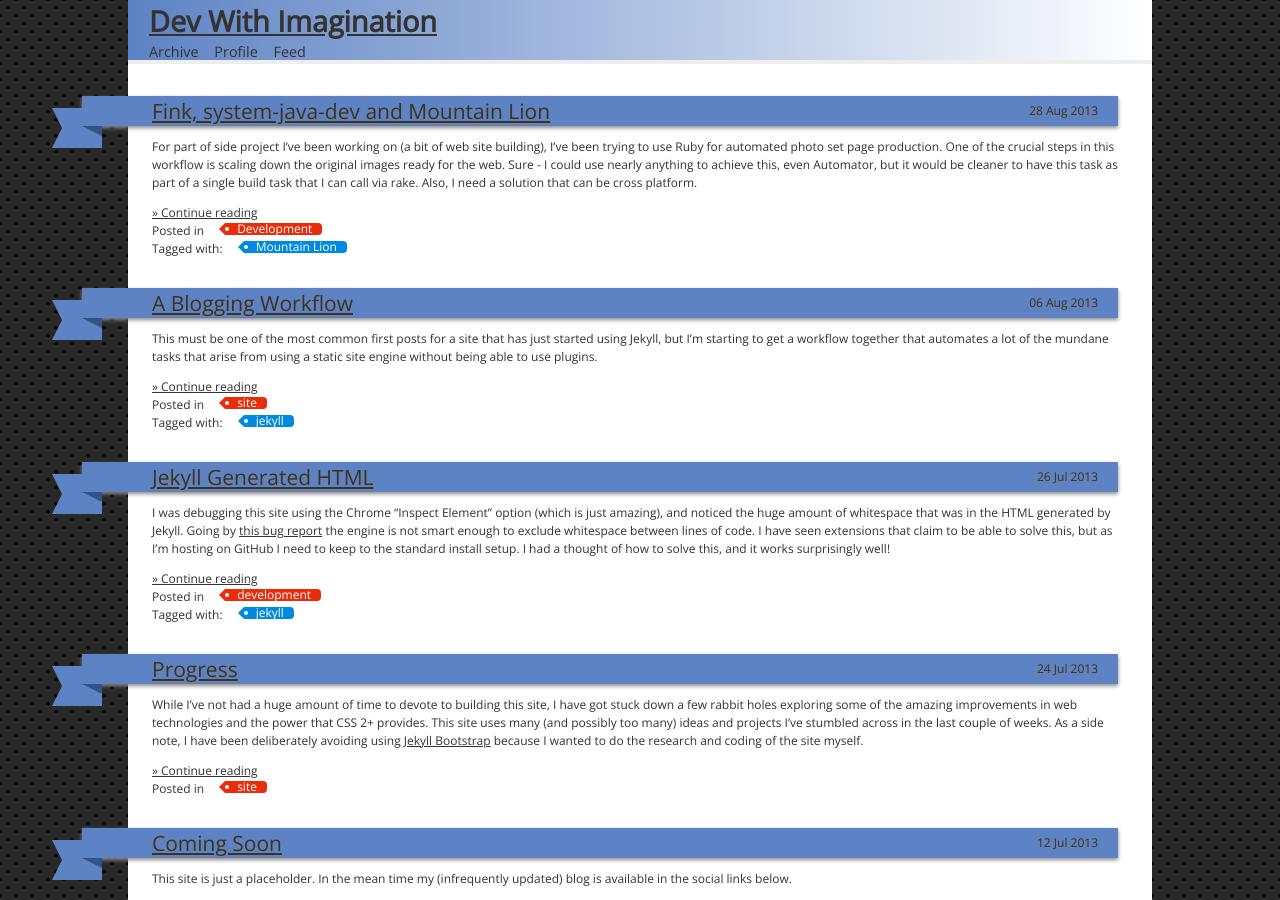
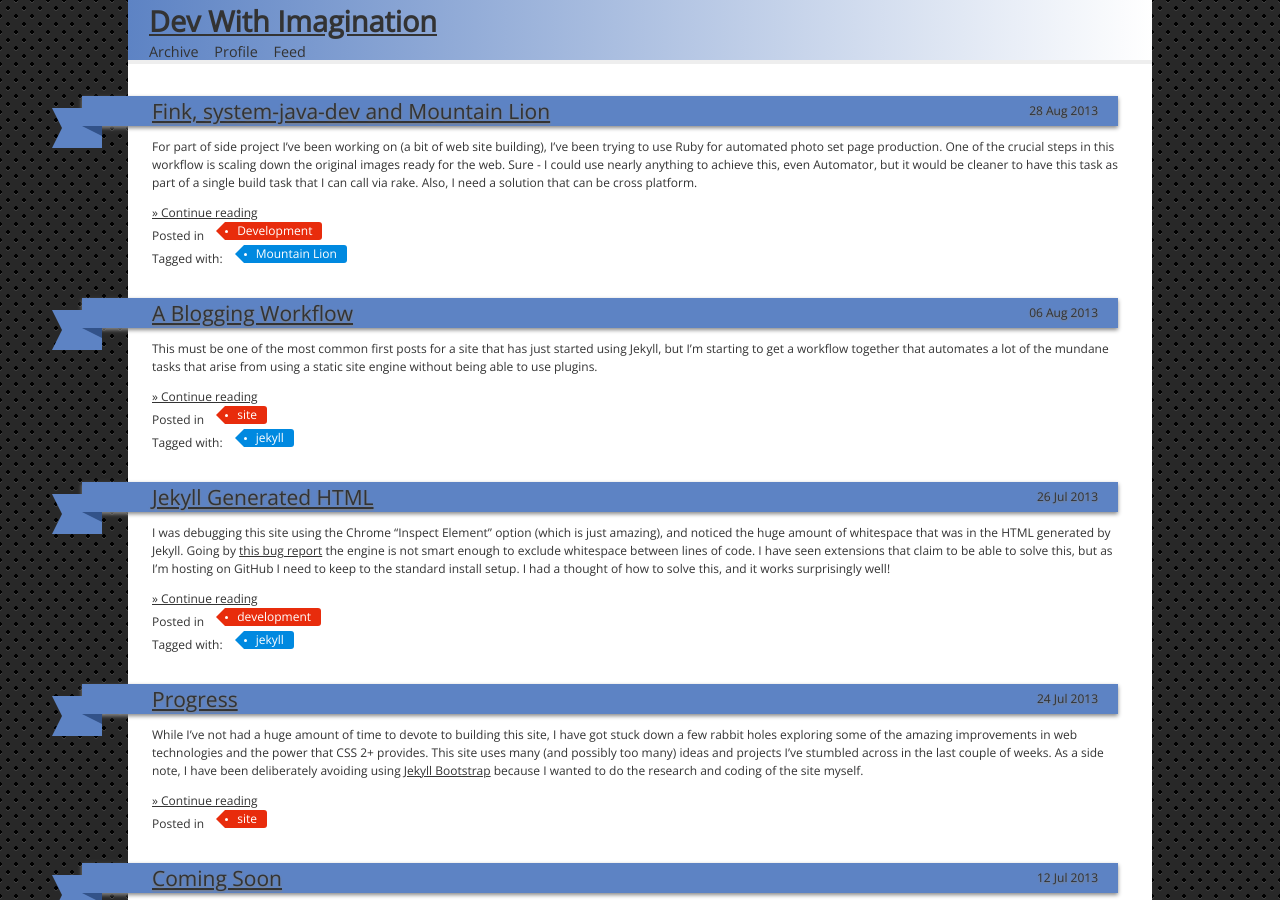
Before and after one commit to dhutchison/dhutchison.github.io, a Jekyll site: the page built from index.html, in a window 1280 px wide and 900 px high. Built offline with Jekyll 4.4.1, drawn with Linux system fonts in a browser that asks for light colours; Markdown is read by kramdown in place of the engine named in the settings; the list of posts is cut into pages by our own code.

Commit message:
Tweaks to tag appearance for relative sizing.

```diff
--- a/_includes/widgets/postCategoryList.html
+++ b/_includes/widgets/postCategoryList.html
@@ -10,7 +10,7 @@
 	For more Jekyll widgets, see <http://www.github.com/NetzwergX/jekyll-template-toolkit>.
 {% endcomment %}
 {% if post.categories.size > 0 %}
-	<div>Posted in
+	<div><span class="tagListTitle">Posted in </span>
 		<ul class="inlineListCategories">
 			{% for category in post.categories %}
 				<li>
--- a/_includes/widgets/postTagList.html
+++ b/_includes/widgets/postTagList.html
@@ -10,7 +10,7 @@
 	For more Jekyll widgets, see <http://www.github.com/NetzwergX/jekyll-template-toolkit>.
 {% endcomment %}
 {% if post.tags.size > 0 %}
-	<div>Tagged with:
+	<div><span class="tagListTitle">Tagged with: </span>
 		<ul class="inlineListTags">
 		{% for tag in post.tags %}
 			<li>
--- a/css/main.css
+++ b/css/main.css
@@ -10,6 +10,7 @@
 /*
  * Variables
  */
+/* Need to use the below when multiplying */
 /* Functions */
 /*****************************************************************************/
 /*
@@ -272,6 +273,9 @@ table {
   display: inline-block;
   margin-right: 1em;
 }
+.container .site .tagListTitle {
+  display: inline-block;
+}
 .container .site .post {
   text-align: left;
 }
@@ -525,8 +529,8 @@ table {
 .container .site .post footer .inlineListTags li,
 .container .site .post footer .inlineListTags a {
   float: left;
-  height: 18px;
-  line-height: 18px;
+  height: 27px;
+  line-height: 1.5em;
   position: relative;
   font-size: 18px;
 }
@@ -544,16 +548,16 @@ table {
   background: #0089e0;
   color: #ffffff;
   text-decoration: none;
-  -webkit-border-top-right-radius: 4px;
-  -webkit-border-bottom-right-radius: 4px;
+  -webkit-border-top-right-radius: 4.5px;
+  -webkit-border-bottom-right-radius: 4.5px;
   -webkit-border-bottom-left-radius: 0;
   -webkit-border-top-left-radius: 0;
-  -moz-border-radius-topright: 4px;
-  -moz-border-radius-bottomright: 4px;
+  -moz-border-radius-topright: 4.5px;
+  -moz-border-radius-bottomright: 4.5px;
   -moz-border-radius-bottomleft: 0;
   -moz-border-radius-topleft: 0;
-  border-top-right-radius: 4px;
-  border-bottom-right-radius: 4px;
+  border-top-right-radius: 4.5px;
+  border-bottom-right-radius: 4.5px;
   border-bottom-left-radius: 0;
   border-top-left-radius: 0;
   -moz-background-clip: padding-box;
@@ -565,24 +569,24 @@ table {
   float: left;
   position: absolute;
   top: 0;
-  left: -9px;
+  left: -14px;
   width: 0;
   height: 0;
   border-color: transparent #0089e0 transparent transparent;
   border-style: solid;
-  border-width: 9px 9px 9px 0;
+  border-width: 14px 14px 14px 0;
 }
 .container .site .post footer .inlineListTags a:after {
   content: "";
   position: absolute;
-  top: 7px;
+  top: 11.75px;
   left: 0;
   float: left;
-  width: 4px;
-  height: 4px;
-  -webkit-border-radius: 2px;
-  -moz-border-radius: 2px;
-  border-radius: 2px;
+  width: 4.5px;
+  height: 4.5px;
+  -webkit-border-radius: 2.25px;
+  -moz-border-radius: 2.25px;
+  border-radius: 2.25px;
   background: #ffffff;
   -webkit-box-shadow: -1px -1px 2px #002b47 1px 2px rgba(0, 0, 0, 0.1);
   -moz-box-shadow: -1px -1px 2px #002b47 1px 2px rgba(0, 0, 0, 0.1);
@@ -607,8 +611,8 @@ table {
 .container .site .post footer .inlineListCategories li,
 .container .site .post footer .inlineListCategories a {
   float: left;
-  height: 18px;
-  line-height: 18px;
+  height: 27px;
+  line-height: 1.5em;
   position: relative;
   font-size: 18px;
 }
@@ -626,16 +630,16 @@ table {
   background: #e82c0c;
   color: #ffffff;
   text-decoration: none;
-  -webkit-border-top-right-radius: 4px;
-  -webkit-border-bottom-right-radius: 4px;
+  -webkit-border-top-right-radius: 4.5px;
+  -webkit-border-bottom-right-radius: 4.5px;
   -webkit-border-bottom-left-radius: 0;
   -webkit-border-top-left-radius: 0;
-  -moz-border-radius-topright: 4px;
-  -moz-border-radius-bottomright: 4px;
+  -moz-border-radius-topright: 4.5px;
+  -moz-border-radius-bottomright: 4.5px;
   -moz-border-radius-bottomleft: 0;
   -moz-border-radius-topleft: 0;
-  border-top-right-radius: 4px;
-  border-bottom-right-radius: 4px;
+  border-top-right-radius: 4.5px;
+  border-bottom-right-radius: 4.5px;
   border-bottom-left-radius: 0;
   border-top-left-radius: 0;
   -moz-background-clip: padding-box;
@@ -647,24 +651,24 @@ table {
   float: left;
   position: absolute;
   top: 0;
-  left: -9px;
+  left: -14px;
   width: 0;
   height: 0;
   border-color: transparent #e82c0c transparent transparent;
   border-style: solid;
-  border-width: 9px 9px 9px 0;
+  border-width: 14px 14px 14px 0;
 }
 .container .site .post footer .inlineListCategories a:after {
   content: "";
   position: absolute;
-  top: 7px;
+  top: 11.75px;
   left: 0;
   float: left;
-  width: 4px;
-  height: 4px;
-  -webkit-border-radius: 2px;
-  -moz-border-radius: 2px;
-  border-radius: 2px;
+  width: 4.5px;
+  height: 4.5px;
+  -webkit-border-radius: 2.25px;
+  -moz-border-radius: 2.25px;
+  border-radius: 2.25px;
   background: #ffffff;
   -webkit-box-shadow: -1px -1px 2px #571004 1px 2px rgba(0, 0, 0, 0.1);
   -moz-box-shadow: -1px -1px 2px #571004 1px 2px rgba(0, 0, 0, 0.1);
@@ -806,8 +810,8 @@ table {
   .container .site .post footer .inlineListTags li,
   .container .site .post footer .inlineListTags a {
     float: left;
-    height: 12px;
-    line-height: 12px;
+    height: 18px;
+    line-height: 1.5em;
     position: relative;
     font-size: 12px;
   }
@@ -825,16 +829,16 @@ table {
     background: #0089e0;
     color: #ffffff;
     text-decoration: none;
-    -webkit-border-top-right-radius: 4px;
-    -webkit-border-bottom-right-radius: 4px;
+    -webkit-border-top-right-radius: 3px;
+    -webkit-border-bottom-right-radius: 3px;
     -webkit-border-bottom-left-radius: 0;
     -webkit-border-top-left-radius: 0;
-    -moz-border-radius-topright: 4px;
-    -moz-border-radius-bottomright: 4px;
+    -moz-border-radius-topright: 3px;
+    -moz-border-radius-bottomright: 3px;
     -moz-border-radius-bottomleft: 0;
     -moz-border-radius-topleft: 0;
-    border-top-right-radius: 4px;
-    border-bottom-right-radius: 4px;
+    border-top-right-radius: 3px;
+    border-bottom-right-radius: 3px;
     border-bottom-left-radius: 0;
     border-top-left-radius: 0;
     -moz-background-clip: padding-box;
@@ -846,24 +850,24 @@ table {
     float: left;
     position: absolute;
     top: 0;
-    left: -6px;
+    left: -9px;
     width: 0;
     height: 0;
     border-color: transparent #0089e0 transparent transparent;
     border-style: solid;
-    border-width: 6px 6px 6px 0;
+    border-width: 9px 9px 9px 0;
   }
   .container .site .post footer .inlineListTags a:after {
     content: "";
     position: absolute;
-    top: 4px;
+    top: 7.5px;
     left: 0;
     float: left;
-    width: 4px;
-    height: 4px;
-    -webkit-border-radius: 2px;
-    -moz-border-radius: 2px;
-    border-radius: 2px;
+    width: 3px;
+    height: 3px;
+    -webkit-border-radius: 1.5px;
+    -moz-border-radius: 1.5px;
+    border-radius: 1.5px;
     background: #ffffff;
     -webkit-box-shadow: -1px -1px 2px #002b47 1px 2px rgba(0, 0, 0, 0.1);
     -moz-box-shadow: -1px -1px 2px #002b47 1px 2px rgba(0, 0, 0, 0.1);
@@ -888,8 +892,8 @@ table {
   .container .site .post footer .inlineListCategories li,
   .container .site .post footer .inlineListCategories a {
     float: left;
-    height: 12px;
-    line-height: 12px;
+    height: 18px;
+    line-height: 1.5em;
     position: relative;
     font-size: 12px;
   }
@@ -907,16 +911,16 @@ table {
     background: #e82c0c;
     color: #ffffff;
     text-decoration: none;
-    -webkit-border-top-right-radius: 4px;
-    -webkit-border-bottom-right-radius: 4px;
+    -webkit-border-top-right-radius: 3px;
+    -webkit-border-bottom-right-radius: 3px;
     -webkit-border-bottom-left-radius: 0;
     -webkit-border-top-left-radius: 0;
-    -moz-border-radius-topright: 4px;
-    -moz-border-radius-bottomright: 4px;
+    -moz-border-radius-topright: 3px;
+    -moz-border-radius-bottomright: 3px;
     -moz-border-radius-bottomleft: 0;
     -moz-border-radius-topleft: 0;
-    border-top-right-radius: 4px;
-    border-bottom-right-radius: 4px;
+    border-top-right-radius: 3px;
+    border-bottom-right-radius: 3px;
     border-bottom-left-radius: 0;
     border-top-left-radius: 0;
     -moz-background-clip: padding-box;
@@ -928,24 +932,24 @@ table {
     float: left;
     position: absolute;
     top: 0;
-    left: -6px;
+    left: -9px;
     width: 0;
     height: 0;
     border-color: transparent #e82c0c transparent transparent;
     border-style: solid;
-    border-width: 6px 6px 6px 0;
+    border-width: 9px 9px 9px 0;
   }
   .container .site .post footer .inlineListCategories a:after {
     content: "";
     position: absolute;
-    top: 4px;
+    top: 7.5px;
     left: 0;
     float: left;
-    width: 4px;
-    height: 4px;
-    -webkit-border-radius: 2px;
-    -moz-border-radius: 2px;
-    border-radius: 2px;
+    width: 3px;
+    height: 3px;
+    -webkit-border-radius: 1.5px;
+    -moz-border-radius: 1.5px;
+    border-radius: 1.5px;
     background: #ffffff;
     -webkit-box-shadow: -1px -1px 2px #571004 1px 2px rgba(0, 0, 0, 0.1);
     -moz-box-shadow: -1px -1px 2px #571004 1px 2px rgba(0, 0, 0, 0.1);
@@ -1088,8 +1092,8 @@ table {
   .container .site .post footer .inlineListTags li,
   .container .site .post footer .inlineListTags a {
     float: left;
-    height: 16px;
-    line-height: 16px;
+    height: 24px;
+    line-height: 1.5em;
     position: relative;
     font-size: 16px;
   }
@@ -1128,17 +1132,17 @@ table {
     float: left;
     position: absolute;
     top: 0;
-    left: -8px;
+    left: -12px;
     width: 0;
     height: 0;
     border-color: transparent #0089e0 transparent transparent;
     border-style: solid;
-    border-width: 8px 8px 8px 0;
+    border-width: 12px 12px 12px 0;
   }
   .container .site .post footer .inlineListTags a:after {
     content: "";
     position: absolute;
-    top: 6px;
+    top: 10px;
     left: 0;
     float: left;
     width: 4px;
@@ -1170,8 +1174,8 @@ table {
   .container .site .post footer .inlineListCategories li,
   .container .site .post footer .inlineListCategories a {
     float: left;
-    height: 16px;
-    line-height: 16px;
+    height: 24px;
+    line-height: 1.5em;
     position: relative;
     font-size: 16px;
   }
@@ -1210,17 +1214,17 @@ table {
     float: left;
     position: absolute;
     top: 0;
-    left: -8px;
+    left: -12px;
     width: 0;
     height: 0;
     border-color: transparent #e82c0c transparent transparent;
     border-style: solid;
-    border-width: 8px 8px 8px 0;
+    border-width: 12px 12px 12px 0;
   }
   .container .site .post footer .inlineListCategories a:after {
     content: "";
     position: absolute;
-    top: 6px;
+    top: 10px;
     left: 0;
     float: left;
     width: 4px;
@@ -1365,8 +1369,8 @@ table {
   .container .site .post footer .inlineListTags li,
   .container .site .post footer .inlineListTags a {
     float: left;
-    height: 12px;
-    line-height: 12px;
+    height: 18px;
+    line-height: 1.5em;
     position: relative;
     font-size: 12px;
   }
@@ -1384,16 +1388,16 @@ table {
     background: #0089e0;
     color: #ffffff;
     text-decoration: none;
-    -webkit-border-top-right-radius: 4px;
-    -webkit-border-bottom-right-radius: 4px;
+    -webkit-border-top-right-radius: 3px;
+    -webkit-border-bottom-right-radius: 3px;
     -webkit-border-bottom-left-radius: 0;
     -webkit-border-top-left-radius: 0;
-    -moz-border-radius-topright: 4px;
-    -moz-border-radius-bottomright: 4px;
+    -moz-border-radius-topright: 3px;
+    -moz-border-radius-bottomright: 3px;
     -moz-border-radius-bottomleft: 0;
     -moz-border-radius-topleft: 0;
-    border-top-right-radius: 4px;
-    border-bottom-right-radius: 4px;
+    border-top-right-radius: 3px;
+    border-bottom-right-radius: 3px;
     border-bottom-left-radius: 0;
     border-top-left-radius: 0;
     -moz-background-clip: padding-box;
@@ -1405,24 +1409,24 @@ table {
     float: left;
     position: absolute;
     top: 0;
-    left: -6px;
+    left: -9px;
     width: 0;
     height: 0;
     border-color: transparent #0089e0 transparent transparent;
     border-style: solid;
-    border-width: 6px 6px 6px 0;
+    border-width: 9px 9px 9px 0;
   }
   .container .site .post footer .inlineListTags a:after {
     content: "";
     position: absolute;
-    top: 4px;
+    top: 7.5px;
     left: 0;
     float: left;
-    width: 4px;
-    height: 4px;
-    -webkit-border-radius: 2px;
-    -moz-border-radius: 2px;
-    border-radius: 2px;
+    width: 3px;
+    height: 3px;
+    -webkit-border-radius: 1.5px;
+    -moz-border-radius: 1.5px;
+    border-radius: 1.5px;
     background: #ffffff;
     -webkit-box-shadow: -1px -1px 2px #002b47 1px 2px rgba(0, 0, 0, 0.1);
     -moz-box-shadow: -1px -1px 2px #002b47 1px 2px rgba(0, 0, 0, 0.1);
@@ -1447,8 +1451,8 @@ table {
   .container .site .post footer .inlineListCategories li,
   .container .site .post footer .inlineListCategories a {
     float: left;
-    height: 12px;
-    line-height: 12px;
+    height: 18px;
+    line-height: 1.5em;
     position: relative;
     font-size: 12px;
   }
@@ -1466,16 +1470,16 @@ table {
     background: #e82c0c;
     color: #ffffff;
     text-decoration: none;
-    -webkit-border-top-right-radius: 4px;
-    -webkit-border-bottom-right-radius: 4px;
+    -webkit-border-top-right-radius: 3px;
+    -webkit-border-bottom-right-radius: 3px;
     -webkit-border-bottom-left-radius: 0;
     -webkit-border-top-left-radius: 0;
-    -moz-border-radius-topright: 4px;
-    -moz-border-radius-bottomright: 4px;
+    -moz-border-radius-topright: 3px;
+    -moz-border-radius-bottomright: 3px;
     -moz-border-radius-bottomleft: 0;
     -moz-border-radius-topleft: 0;
-    border-top-right-radius: 4px;
-    border-bottom-right-radius: 4px;
+    border-top-right-radius: 3px;
+    border-bottom-right-radius: 3px;
     border-bottom-left-radius: 0;
     border-top-left-radius: 0;
     -moz-background-clip: padding-box;
@@ -1487,24 +1491,24 @@ table {
     float: left;
     position: absolute;
     top: 0;
-    left: -6px;
+    left: -9px;
     width: 0;
     height: 0;
     border-color: transparent #e82c0c transparent transparent;
     border-style: solid;
-    border-width: 6px 6px 6px 0;
+    border-width: 9px 9px 9px 0;
   }
   .container .site .post footer .inlineListCategories a:after {
     content: "";
     position: absolute;
-    top: 4px;
+    top: 7.5px;
     left: 0;
     float: left;
-    width: 4px;
-    height: 4px;
-    -webkit-border-radius: 2px;
-    -moz-border-radius: 2px;
-    border-radius: 2px;
+    width: 3px;
+    height: 3px;
+    -webkit-border-radius: 1.5px;
+    -moz-border-radius: 1.5px;
+    border-radius: 1.5px;
     background: #ffffff;
     -webkit-box-shadow: -1px -1px 2px #571004 1px 2px rgba(0, 0, 0, 0.1);
     -moz-box-shadow: -1px -1px 2px #571004 1px 2px rgba(0, 0, 0, 0.1);
@@ -1641,8 +1645,8 @@ table {
   .container .site .post footer .inlineListTags li,
   .container .site .post footer .inlineListTags a {
     float: left;
-    height: 12px;
-    line-height: 12px;
+    height: 18px;
+    line-height: 1.5em;
     position: relative;
     font-size: 12px;
   }
@@ -1660,16 +1664,16 @@ table {
     background: #0089e0;
     color: #ffffff;
     text-decoration: none;
-    -webkit-border-top-right-radius: 4px;
-    -webkit-border-bottom-right-radius: 4px;
+    -webkit-border-top-right-radius: 3px;
+    -webkit-border-bottom-right-radius: 3px;
     -webkit-border-bottom-left-radius: 0;
     -webkit-border-top-left-radius: 0;
-    -moz-border-radius-topright: 4px;
-    -moz-border-radius-bottomright: 4px;
+    -moz-border-radius-topright: 3px;
+    -moz-border-radius-bottomright: 3px;
     -moz-border-radius-bottomleft: 0;
     -moz-border-radius-topleft: 0;
-    border-top-right-radius: 4px;
-    border-bottom-right-radius: 4px;
+    border-top-right-radius: 3px;
+    border-bottom-right-radius: 3px;
     border-bottom-left-radius: 0;
     border-top-left-radius: 0;
     -moz-background-clip: padding-box;
@@ -1681,24 +1685,24 @@ table {
     float: left;
     position: absolute;
     top: 0;
-    left: -6px;
+    left: -9px;
     width: 0;
     height: 0;
     border-color: transparent #0089e0 transparent transparent;
     border-style: solid;
-    border-width: 6px 6px 6px 0;
+    border-width: 9px 9px 9px 0;
   }
   .container .site .post footer .inlineListTags a:after {
     content: "";
     position: absolute;
-    top: 4px;
+    top: 7.5px;
     left: 0;
     float: left;
-    width: 4px;
-    height: 4px;
-    -webkit-border-radius: 2px;
-    -moz-border-radius: 2px;
-    border-radius: 2px;
+    width: 3px;
+    height: 3px;
+    -webkit-border-radius: 1.5px;
+    -moz-border-radius: 1.5px;
+    border-radius: 1.5px;
     background: #ffffff;
     -webkit-box-shadow: -1px -1px 2px #002b47 1px 2px rgba(0, 0, 0, 0.1);
     -moz-box-shadow: -1px -1px 2px #002b47 1px 2px rgba(0, 0, 0, 0.1);
@@ -1723,8 +1727,8 @@ table {
   .container .site .post footer .inlineListCategories li,
   .container .site .post footer .inlineListCategories a {
     float: left;
-    height: 12px;
-    line-height: 12px;
+    height: 18px;
+    line-height: 1.5em;
     position: relative;
     font-size: 12px;
   }
@@ -1742,16 +1746,16 @@ table {
     background: #e82c0c;
     color: #ffffff;
     text-decoration: none;
-    -webkit-border-top-right-radius: 4px;
-    -webkit-border-bottom-right-radius: 4px;
+    -webkit-border-top-right-radius: 3px;
+    -webkit-border-bottom-right-radius: 3px;
     -webkit-border-bottom-left-radius: 0;
     -webkit-border-top-left-radius: 0;
-    -moz-border-radius-topright: 4px;
-    -moz-border-radius-bottomright: 4px;
+    -moz-border-radius-topright: 3px;
+    -moz-border-radius-bottomright: 3px;
     -moz-border-radius-bottomleft: 0;
     -moz-border-radius-topleft: 0;
-    border-top-right-radius: 4px;
-    border-bottom-right-radius: 4px;
+    border-top-right-radius: 3px;
+    border-bottom-right-radius: 3px;
     border-bottom-left-radius: 0;
     border-top-left-radius: 0;
     -moz-background-clip: padding-box;
@@ -1763,24 +1767,24 @@ table {
     float: left;
     position: absolute;
     top: 0;
-    left: -6px;
+    left: -9px;
     width: 0;
     height: 0;
     border-color: transparent #e82c0c transparent transparent;
     border-style: solid;
-    border-width: 6px 6px 6px 0;
+    border-width: 9px 9px 9px 0;
   }
   .container .site .post footer .inlineListCategories a:after {
     content: "";
     position: absolute;
-    top: 4px;
+    top: 7.5px;
     left: 0;
     float: left;
-    width: 4px;
-    height: 4px;
-    -webkit-border-radius: 2px;
-    -moz-border-radius: 2px;
-    border-radius: 2px;
+    width: 3px;
+    height: 3px;
+    -webkit-border-radius: 1.5px;
+    -moz-border-radius: 1.5px;
+    border-radius: 1.5px;
     background: #ffffff;
     -webkit-box-shadow: -1px -1px 2px #571004 1px 2px rgba(0, 0, 0, 0.1);
     -moz-box-shadow: -1px -1px 2px #571004 1px 2px rgba(0, 0, 0, 0.1);
```
Also changed, not shown: css/main.less (+23 -12 lines).
